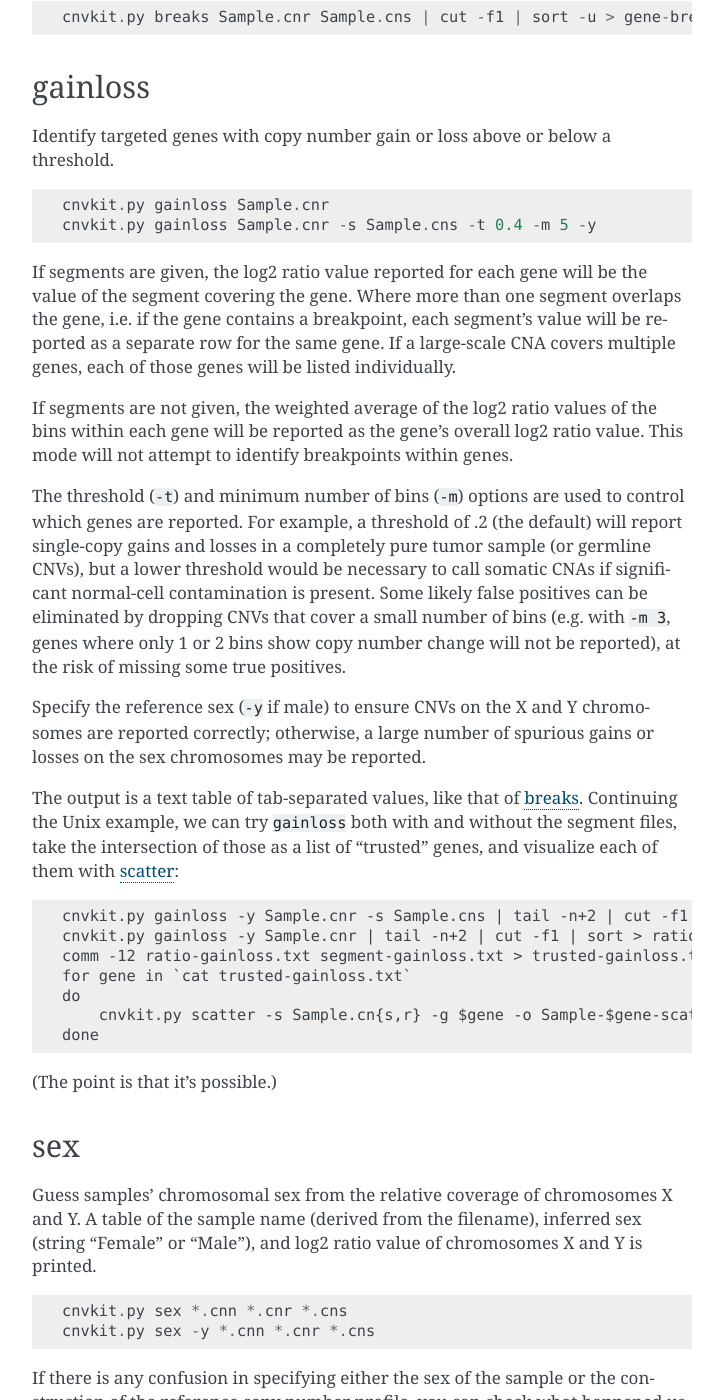
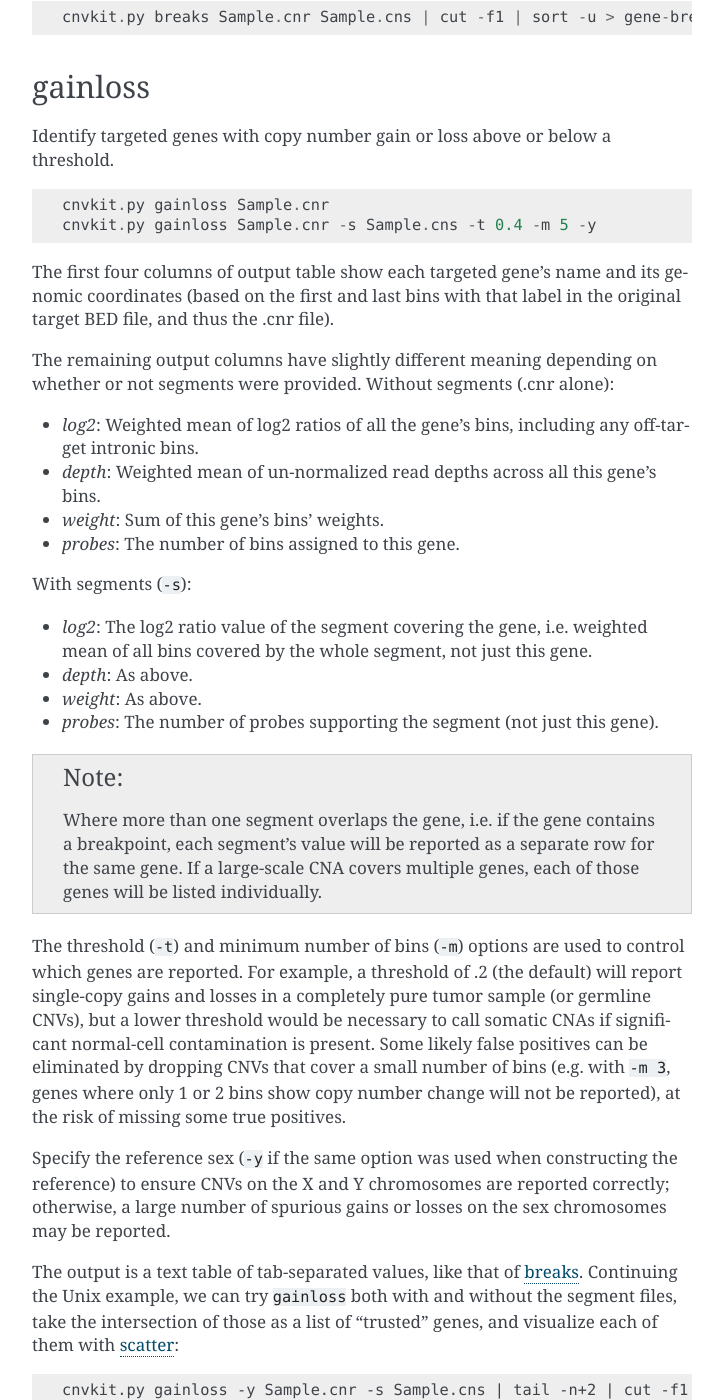
Before and after one commit to etal/cnvkit, a Sphinx documentation site: the page built from doc/reports.rst, in a window 1280 px wide and 1400 px high, scrolled down 733 px. Shown: the whole window, without its empty margins (388-1111 px from the left). Built offline with Sphinx 7.4.7, drawn with Linux system fonts in a browser that asks for light colours; the version number could not be read and is left out.

Commit message:
segment: Fix a potential crash with 'flasso'
gainloss: Without -s, make 'depth' the weighted mean of bins, not just the first
bin's value.

doc: Explain gainloss output columns.

```diff
--- a/doc/reports.rst
+++ b/doc/reports.rst
@@ -50,15 +50,32 @@ threshold.
     cnvkit.py gainloss Sample.cnr
     cnvkit.py gainloss Sample.cnr -s Sample.cns -t 0.4 -m 5 -y
 
-If segments are given, the log2 ratio value reported for each gene will be the
-value of the segment covering the gene. Where more than one segment overlaps the
-gene, i.e. if the gene contains a breakpoint, each segment's value will be
-reported as a separate row for the same gene. If a large-scale CNA covers
-multiple genes, each of those genes will be listed individually.
+The first four columns of output table show each targeted gene's name and its
+genomic coordinates (based on the first and last bins with that label in the
+original target BED file, and thus the .cnr file).
 
-If segments are not given, the weighted average of the log2 ratio values of the
-bins within each gene will be reported as the gene's overall log2 ratio value.
-This mode will not attempt to identify breakpoints within genes.
+The remaining output columns have slightly different meaning depending on
+whether or not segments were provided. Without segments (.cnr alone):
+
+- *log2*: Weighted mean of log2 ratios of all the gene's bins, including any
+  off-target intronic bins.
+- *depth*: Weighted mean of un-normalized read depths across all this gene's
+  bins.
+- *weight*: Sum of this gene's bins' weights.
+- *probes*: The number of bins assigned to this gene.
+
+With segments (``-s``):
+
+- *log2*: The log2 ratio value of the segment covering the gene, i.e. weighted
+  mean of all bins covered by the whole segment, not just this gene.
+- *depth*: As above.
+- *weight*: As above.
+- *probes*: The number of probes supporting the segment (not just this gene).
+
+.. note:: Where more than one segment overlaps the gene, i.e. if the gene
+    contains a breakpoint, each segment's value will be reported as a separate
+    row for the same gene. If a large-scale CNA covers multiple genes, each of
+    those genes will be listed individually.
 
 The threshold (``-t``) and minimum number of bins (``-m``) options are used to
 control which genes are reported. For example, a threshold of .2 (the default)
@@ -69,9 +86,10 @@ Some likely false positives can be eliminated by dropping CNVs that cover a
 small number of bins (e.g. with ``-m 3``, genes where only 1 or 2 bins show copy
 number change will not be reported), at the risk of missing some true positives.
 
-Specify the reference sex (``-y`` if male) to ensure CNVs on the X and Y
-chromosomes are reported correctly; otherwise, a large number of spurious gains
-or losses on the sex chromosomes may be reported.
+Specify the reference sex (``-y`` if the same option was used when constructing
+the reference) to ensure CNVs on the X and Y chromosomes are reported correctly;
+otherwise, a large number of spurious gains or losses on the sex chromosomes may
+be reported.
 
 The output is a text table of tab-separated values, like that of :ref:`breaks`.
 Continuing the Unix example, we can try ``gainloss`` both with and without the
```
Also changed, not shown: 3 other files.
